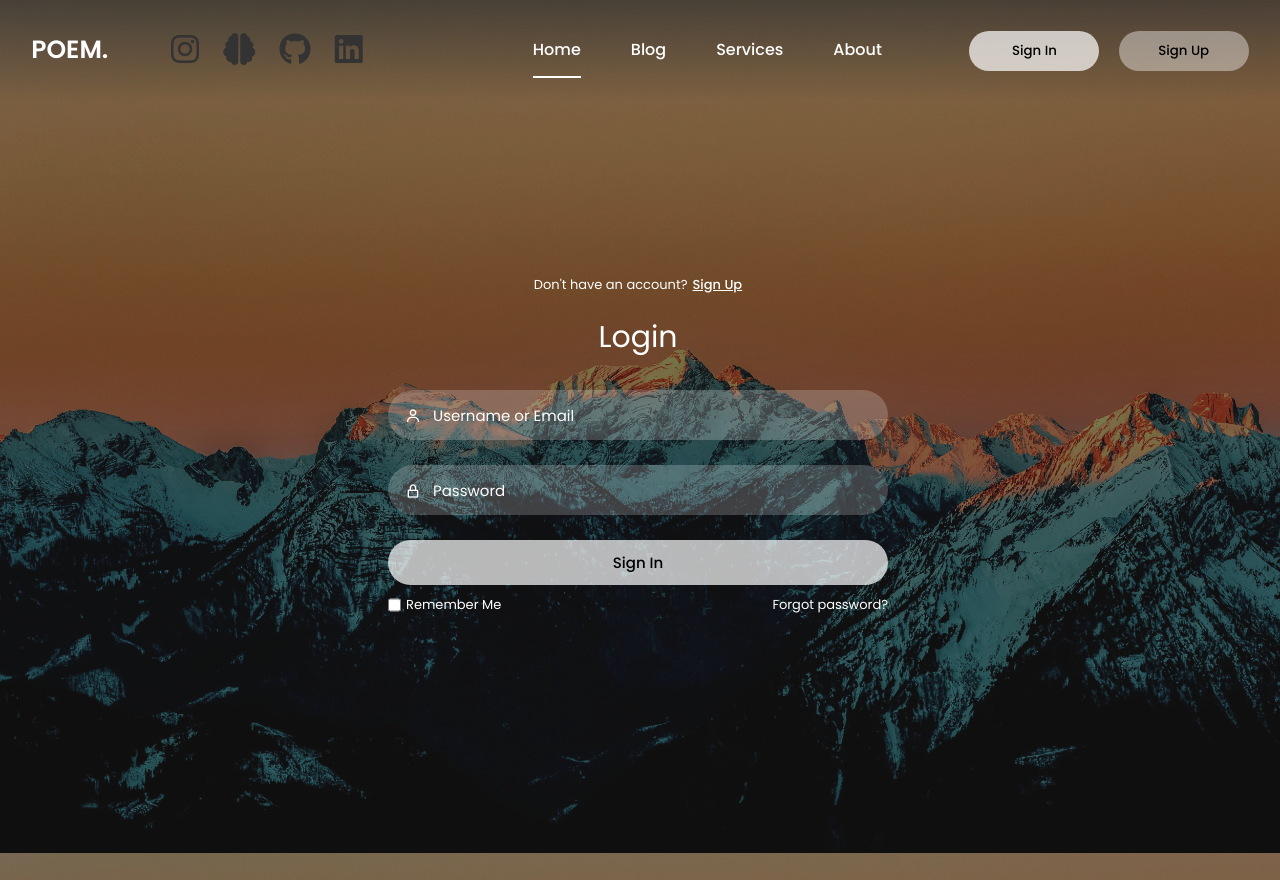
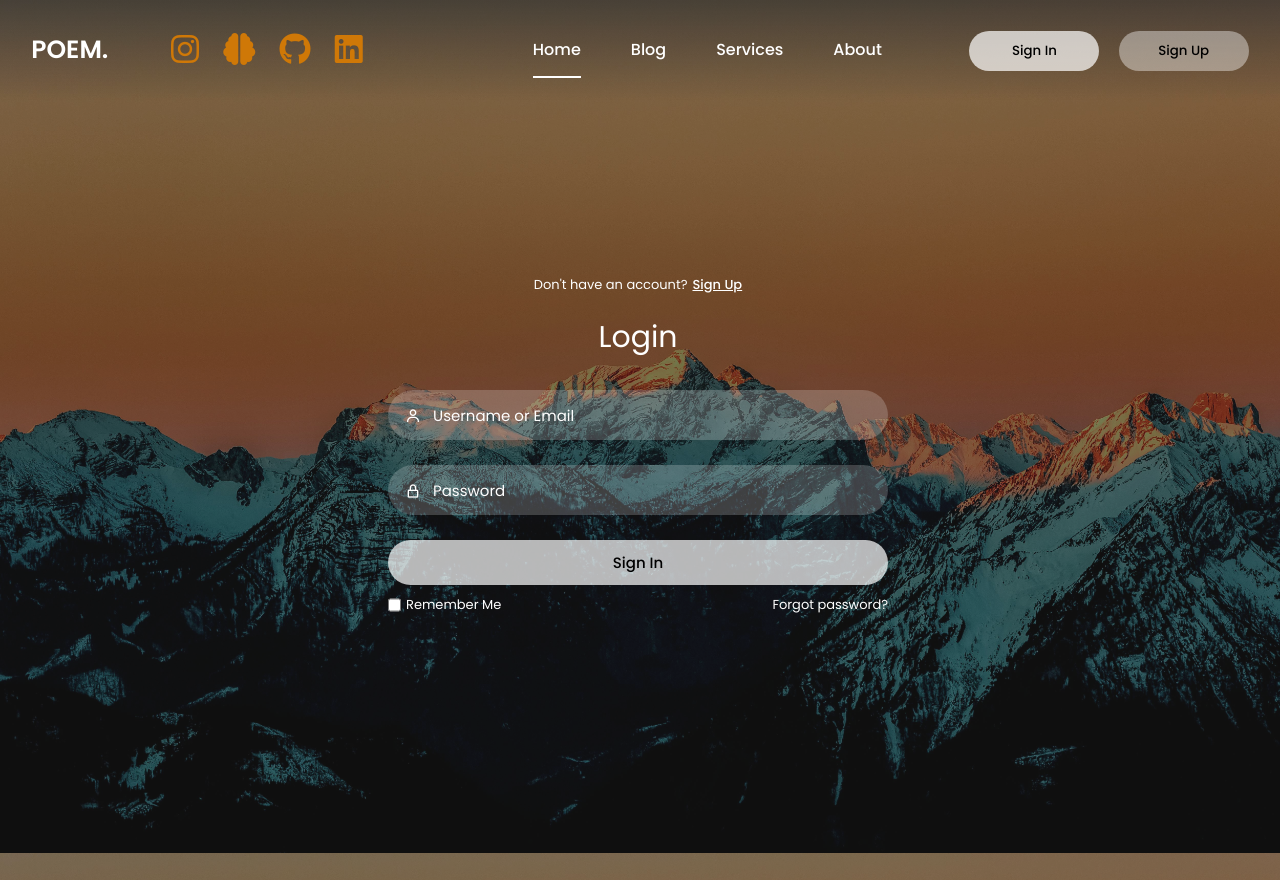
Before and after one commit to Arshkumar-elite/B.Y.T.E-project, a plain HTML site: page index.html in a window 1280 px wide. Drawn offline with nearby package versions, Linux system fonts and the light colour scheme.

Commit message:
style2.css

```diff
--- a/style2.css
+++ b/style2.css
@@ -1,4 +1,3 @@
-/* POPPINS FONT */
 @import url('https://fonts.googleapis.com/css2?family=Poppins:wght@400;500;600;700&display=swap');
 *{
     margin: 0;
@@ -187,7 +186,7 @@ header{
 .social-icons a {
     display: inline-block;
     margin-right: 20px;
-    color: #333;
+    color: #cf7807;
     font-size: 32px;
     transition: color 0.3s ease-in-out;
 }
```
